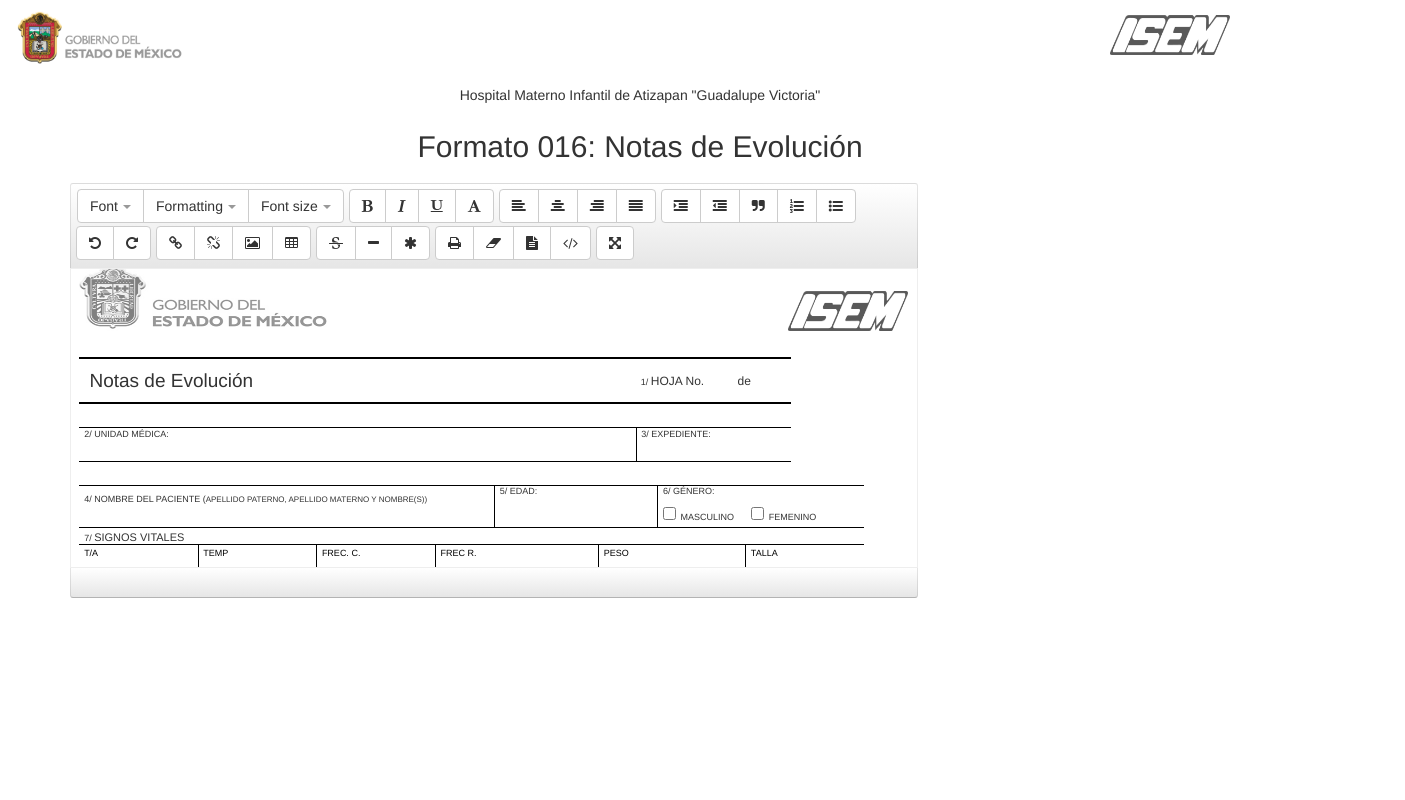
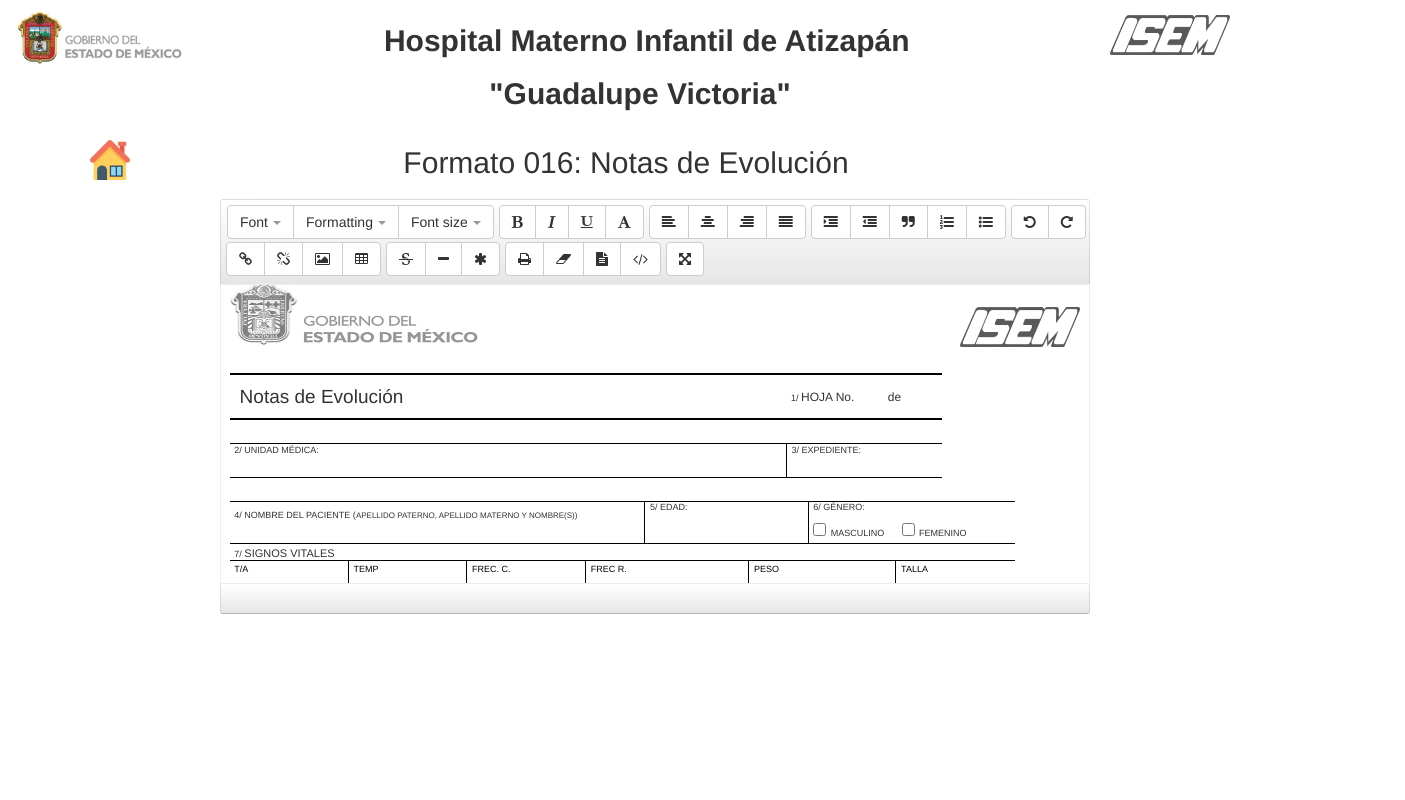
Before and after one commit to soprote010/formatosAtizapan, a plain HTML site: page php/016.html in a window 1280 px wide. Shown: the whole page, 1405 px wide, since content can reach past the window. Drawn offline with nearby package versions, Linux system fonts and the light colour scheme.

Commit message:
Formato 016 completo con nuevo formato

```diff
--- a/php/016.html
+++ b/php/016.html
@@ -7,7 +7,7 @@
     <script src="https://maxcdn.bootstrapcdn.com/bootstrap/3.3.5/js/bootstrap.min.js"></script>
     <script type="text/javascript" src="../js/editor.js"></script>
 
-    <link rel="stylesheet" href="https://maxcdn.bootstrapcdn.com/bootstrap/3.3.5/css/bootstrap.min.css">
+    <link rel="stylesheet" type="text/css" href="../css/bootstrap.min.css">
     <link rel="stylesheet" href="https://maxcdn.bootstrapcdn.com/font-awesome/4.4.0/css/font-awesome.min.css">
     <link rel="stylesheet" type="text/css" href="../css/editor.css">
 
@@ -32,14 +32,19 @@
 <body>
     <div>
         <img src="../img/edomex.png" height="80" width="170" style="margin:0px 15px">
-
         <img src="../img/isem.png" height="40" width="120" align="right" style="margin:15px 50px">
-        <p style="text-align: center; margin:5px 50px; font-size: 30">Hospital Materno Infantil de Atizapan "Guadalupe Victoria"</p>
+    </div>
+    <div>
+        <a href="../index.html"><img src="../img/home.png" height="40" width="40" style="margin-top:60px;margin-left: 90px"></a>
+    </div>
+    <div style="text-align: center; margin-top: -160px">
+        <strong><p style="font-size: 30px">&nbsp;&nbsp;&nbsp;&nbsp;&nbsp;&nbsp;&nbsp;&nbsp;&nbsp;&nbsp;&nbsp;&nbsp;&nbsp;&nbsp;&nbsp;&nbsp;&nbsp;&nbsp;&nbsp;&nbsp;&nbsp;&nbsp;&nbsp;&nbsp;&nbsp;&nbsp;&nbsp;&nbsp;Hospital Materno Infantil de Atizap&aacuten</p></strong>
+        <strong><p style="font-size: 30px">"Guadalupe Victoria"</p></strong>
     </div>
 
-    <div class="container">
+    <div class="container " >
         <div class="section_title">
-            <h2 class="text_reveal" style="text-align: center">Formato 016: Notas de Evoluci&oacuten</h2>
+            <h2 class="text_reveal" style="text-align: left;">&nbsp;&nbsp;&nbsp;&nbsp;&nbsp;&nbsp;&nbsp;&nbsp;&nbsp;&nbsp;&nbsp;&nbsp;&nbsp;&nbsp;&nbsp;&nbsp;&nbsp;&nbsp;&nbsp;&nbsp;&nbsp;&nbsp;Formato 016: Notas de Evoluci&oacuten</h2>
         </div>
         <div class="row">
             <div class="col-sm-9">
```
